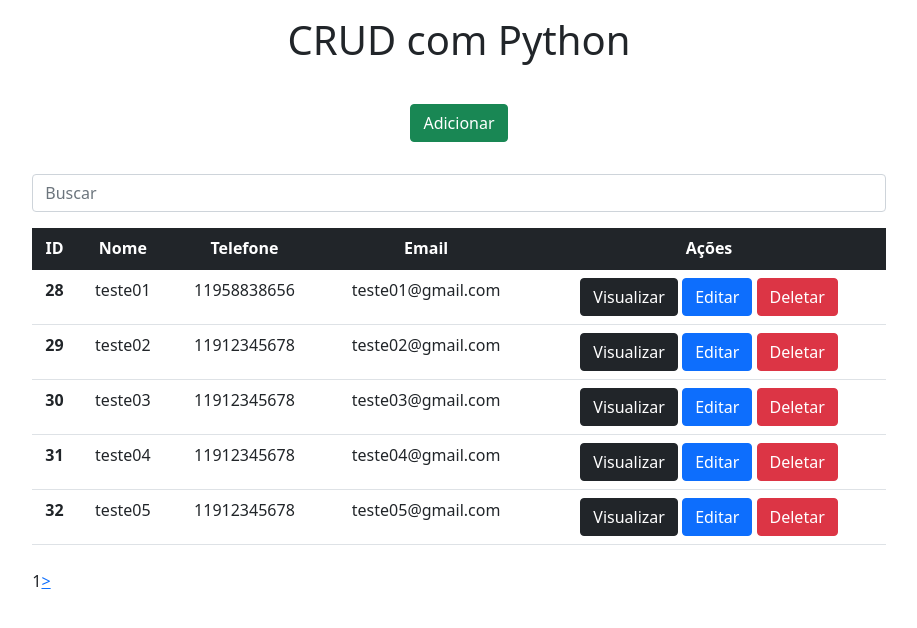
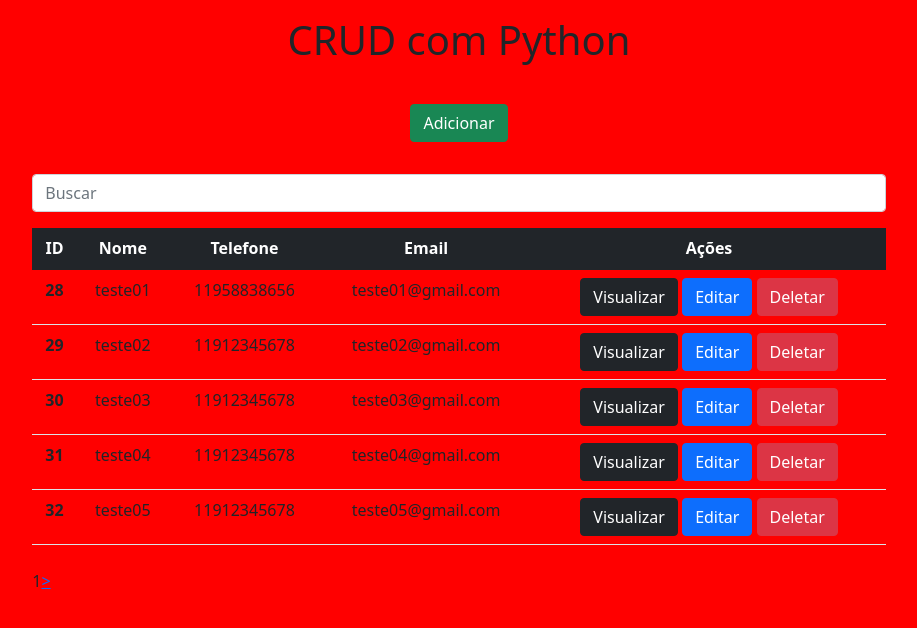
Before and after one commit to abvieri/CRUD_Python, a Django app: page / in a window 1280 px wide. Shown: the top 628 px of the page, without its empty margins (181-1098 px from the left). Run offline with Django 5.2, Linux system fonts and the light colour scheme; data comes from the database, SQL or seed files in the repository.

Commit message:
Update css

```diff
--- a/CRUD/settings.py
+++ b/CRUD/settings.py
@@ -26,7 +26,7 @@
 # SECURITY WARNING: don't run with debug turned on in production!
 DEBUG = True
 
-ALLOWED_HOSTS = ['crud-python-j346.onrender.com']
+ALLOWED_HOSTS = ['crud-python-j346.onrender.com', '127.0.0.1']
 
 
 # Application definition
@@ -74,8 +74,6 @@
 
 # Database
 # https://docs.djangoproject.com/en/5.0/ref/settings/#databases
-import dj_database_url
-
 DATABASES = {
     'default': {
         'ENGINE': 'django.db.backends.sqlite3',
--- /dev/null
+++ b/app/static/style.css
@@ -0,0 +1,3 @@
+body {
+    background-color: red !important;
+}
--- a/app/templates/form.html
+++ b/app/templates/form.html
@@ -1,3 +1,4 @@
+{% load static %}
 <!DOCTYPE html>
 <html lang="pt-br">
 
@@ -5,6 +6,7 @@
     <meta charset="UTF-8">
     <meta name="viewport" content="width=device-width, initial-scale=1.0">
     <title>Formulário</title>
+    <link href="{% static 'style.css' %}">
     <link href="https://cdn.jsdelivr.net/npm/bootstrap@5.1.3/dist/css/bootstrap.min.css" rel="stylesheet"
         integrity="sha384-1BmE4kWBq78iYhFldvKuhfTAU6auU8tT94WrHftjDbrCEXSU1oBoqyl2QvZ6jIW3" crossorigin="anonymous">
 </head>
--- a/app/templates/index.html
+++ b/app/templates/index.html
@@ -1,3 +1,4 @@
+{% load static %}
 <!DOCTYPE html>
 <html lang="pt-br">
 
@@ -5,6 +6,7 @@
     <meta charset="UTF-8">
     <meta name="viewport" content="width=device-width, initial-scale=1.0">
     <title>CRUD com Python</title>
+    <link rel="stylesheet" href="{% static 'style.css' %}">
     <link href="https://cdn.jsdelivr.net/npm/bootstrap@5.1.3/dist/css/bootstrap.min.css" rel="stylesheet"
         integrity="sha384-1BmE4kWBq78iYhFldvKuhfTAU6auU8tT94WrHftjDbrCEXSU1oBoqyl2QvZ6jIW3" crossorigin="anonymous">
 </head>
@@ -67,8 +69,6 @@
             {% endif %}
         </div>
     </main>
-
-    {% load static %}
     <script src="{% static 'javascript.js' %}"></script>
 </body>
 
--- a/app/templates/view.html
+++ b/app/templates/view.html
@@ -1,3 +1,4 @@
+{% load static %}
 <!DOCTYPE html>
 <html lang="pt-br">
 
@@ -5,6 +6,7 @@
     <meta charset="UTF-8">
     <meta name="viewport" content="width=device-width, initial-scale=1.0">
     <title>Formulário</title>
+    <link href="{% static 'style.css' %}">
     <link href="https://cdn.jsdelivr.net/npm/bootstrap@5.1.3/dist/css/bootstrap.min.css" rel="stylesheet"
         integrity="sha384-1BmE4kWBq78iYhFldvKuhfTAU6auU8tT94WrHftjDbrCEXSU1oBoqyl2QvZ6jIW3" crossorigin="anonymous">
 </head>
```
